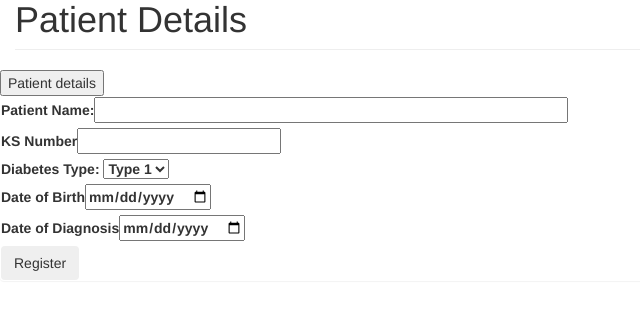
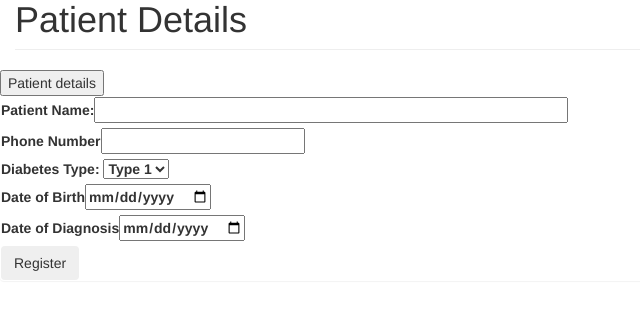
Before and after one commit to jookllo/diabetic_clinic, a PHP site: page /home.php in a window 1280 px wide. Shown: the part 275-593 px from the top of the page, without its empty margins (0-640 px from the left). Run offline with PHP 8.4, Linux system fonts and the light colour scheme; some libraries are stand-ins or nearby versions.

```diff
--- a/pages/home.php
+++ b/pages/home.php
@@ -54,7 +54,7 @@
 			<form action="functions/details.php" method="post" class="form-container">
 				<label>Patient Name:<input type="text" name="pname" size="50" required></input></label><br>
 
-				<label>KS Number<input type="number" name="ksnum"size="39" required/></label><br/>
+				<label>Phone Number<input type="number" name="phnum"size="39" required/></label><br/>
 
 				<label>Diabetes Type:
 					<select name="diabetestype">
```
